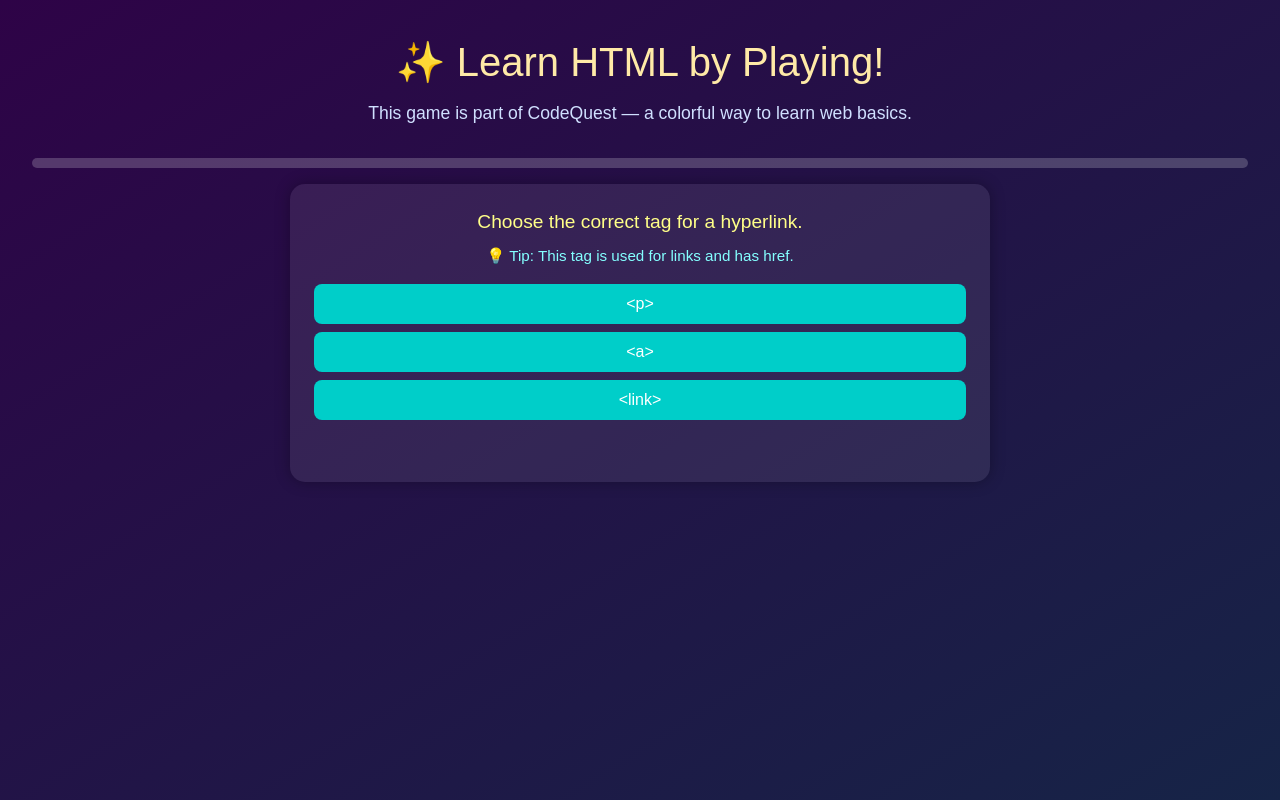
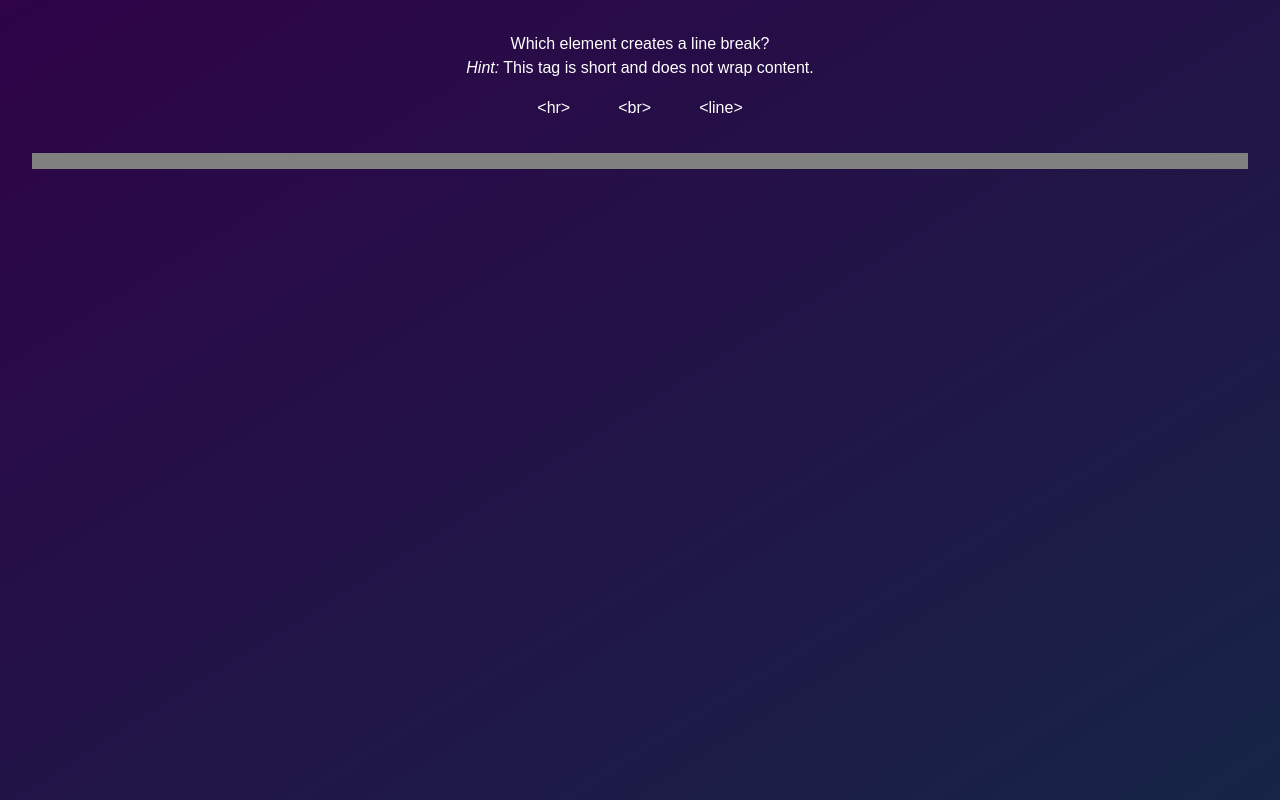
Before and after one commit to qoldfire/probable-octo-guide, a Next.js app: page /game in a window 1280 px wide. Both pictures are taken after a click on the button "Start Game". Built offline with nearby package versions, Linux system fonts and the light colour scheme.

Commit message:
Update page.tsx

```diff
--- a/app/game/page.tsx
+++ b/app/game/page.tsx
@@ -1,7 +1,11 @@
 'use client';
 
-import { useState } from 'react';
+import { useState, useEffect } from 'react';
 import Head from 'next/head';
+
+// Load sound
+const correctSound = typeof Audio !== 'undefined' ? new Audio('/correct.mp3') : null;
+const wrongSound = typeof Audio !== 'undefined' ? new Audio('/wrong.mp3') : null;
 
 // Define a type for the questions
 type Question = {
@@ -27,117 +31,108 @@ export default function GamePage() {
   const allChallenges: Question[] = [
     {
       instruction: 'Write HTML that creates a paragraph that says "HTML is fun".',
-      tip: 'Remember the tag that wraps text to form a paragraph.',
-      failTip: 'Try using a paragraph tag like <p>.',
+      tip: 'Use a tag for paragraphs that wraps your sentence.',
+      failTip: 'The <p> tag wraps content in a paragraph.',
       placeholder: '<p>HTML is fun</p>',
       check: (input: string) => /<p>\s*html is fun\s*<\/p>/i.test(input),
-      type: 'typing',
+      type: 'typing'
     },
     {
       instruction: 'Which tag makes the biggest heading?',
-      tip: 'Heading tags range from h1 to h6.',
+      tip: 'There are heading tags from h1 to h6. Lower number means bigger heading.',
       options: ['<h1>', '<h3>', '<h6>'],
       correct: '<h1>',
-      failTip: 'The biggest heading uses the smallest number.',
-      type: 'choice',
+      failTip: 'Use the largest heading tag available.',
+      type: 'choice'
     },
     {
       instruction: 'Choose the correct tag for a hyperlink.',
-      tip: 'This tag is used for links and has href.',
+      tip: 'It starts with "a" and is used to link to other pages.',
       options: ['<p>', '<a>', '<link>'],
       correct: '<a>',
-      failTip: 'It starts with the letter "a".',
-      type: 'choice',
+      failTip: 'It allows navigation to another page.',
+      type: 'choice'
     },
     {
       instruction: 'Type HTML to make the word "Code" bold.',
-      tip: 'Use the tag that styles text bold.',
-      failTip: 'Try using <strong> or <b> tags.',
+      tip: 'Use a tag that emphasizes or bolds text.',
+      failTip: 'Try using <strong> or <b>.',
       placeholder: '<strong>Code</strong>',
       check: (input: string) => /<(strong|b)>\s*code\s*<\/(strong|b)>/i.test(input),
-      type: 'typing',
+      type: 'typing'
     },
     {
       instruction: 'Which tag is used for images?',
-      tip: 'This tag is self-closing and uses src and alt.',
+      tip: 'It includes the src attribute and is self-closing.',
       options: ['<img>', '<picture>', '<src>'],
       correct: '<img>',
-      failTip: 'It starts with "img" and does not need a closing tag.',
-      type: 'choice',
+      failTip: 'It is used to display pictures.',
+      type: 'choice'
     },
     {
       instruction: 'Type HTML to create a level 2 heading that says "Start".',
-      tip: 'Headings go from h1 (largest) to h6 (smallest).',
-      failTip: 'Try using <h2>Start</h2>.',
+      tip: 'Use an h-tag with the number 2.',
+      failTip: 'Try <h2>Start</h2>.',
       placeholder: '<h2>Start</h2>',
       check: (input: string) => /<h2>\s*start\s*<\/h2>/i.test(input),
-      type: 'typing',
+      type: 'typing'
     },
     {
       instruction: 'Which element creates a line break?',
-      tip: 'It is a self-closing tag with "br".',
+      tip: 'This tag is short and does not wrap content.',
       options: ['<hr>', '<br>', '<line>'],
       correct: '<br>',
-      failTip: 'It’s just two letters: br.',
-      type: 'choice',
+      failTip: 'It is used to break lines.',
+      type: 'choice'
     },
     {
       instruction: 'Write HTML to make the text "Fun" italic.',
-      tip: 'Italic text can use <i> or <em> tags.',
+      tip: 'Use a tag that makes text slanted.',
       failTip: 'Try using <i> or <em>.',
       placeholder: '<em>Fun</em>',
       check: (input: string) => /<(i|em)>\s*fun\s*<\/(i|em)>/i.test(input),
-      type: 'typing',
+      type: 'typing'
     },
     {
       instruction: 'Which tag defines a list item?',
-      tip: 'Used inside ordered or unordered lists.',
+      tip: 'It appears inside both ordered and unordered lists.',
       options: ['<li>', '<ol>', '<ul>'],
       correct: '<li>',
-      failTip: 'The list item tag is "li".',
-      type: 'choice',
+      failTip: 'It defines a list item.',
+      type: 'choice'
     },
     {
       instruction: 'Write HTML to create a link that says "Site" and goes to example.com.',
-      tip: 'Links use <a> with href attribute.',
+      tip: 'Use the <a> tag with an href attribute pointing to the site.',
       failTip: 'Try <a href="https://example.com">Site</a>',
       placeholder: '<a href="https://example.com">Site</a>',
-      check: (input: string) =>
-        /<a\s+href=["']https:\/\/example\.com["']>\s*site\s*<\/a>/i.test(input),
-      type: 'typing',
-    },
+      check: (input: string) => /<a\s+href=["']https:\/\/example\.com["']>\s*site\s*<\/a>/i.test(input),
+      type: 'typing'
+    }
   ];
 
-  // Start or restart the game, shuffle and pick 3 questions
-  const startGame = () => {
+  useEffect(() => {
     const shuffled = [...allChallenges].sort(() => 0.5 - Math.random());
     setChallengeSet(shuffled.slice(0, 3));
-    setCurrentIndex(0);
-    setScore(0);
-    setProgress(0);
-    setFeedback('');
-    setInputValue('');
-    setStep('challenge');
-  };
+  }, [step]);
 
   const current = challengeSet[currentIndex];
 
   const handleSubmit = (answer?: string) => {
-    if (!current) return;
-
     let isCorrect = false;
-
     if (current.type === 'typing') {
-      if (!inputValue.trim()) return; // Don't submit empty input
+      if (!inputValue.trim()) return;
       isCorrect = current.check?.(inputValue.trim()) ?? false;
     } else if (current.type === 'choice') {
       isCorrect = answer === current.correct;
     }
 
     if (isCorrect) {
-      setScore((prev) => prev + 1);
+      correctSound?.play();
+      setScore(score + 1);
       setFeedback('✅ Correct!');
     } else {
+      wrongSound?.play();
       setFeedback('❌ Try again. Hint: ' + current.failTip);
       return;
     }
@@ -146,11 +141,10 @@ export default function GamePage() {
       setFeedback('');
       setInputValue('');
       if (currentIndex + 1 < challengeSet.length) {
-        setCurrentIndex((prev) => prev + 1);
+        setCurrentIndex(currentIndex + 1);
         setProgress(((currentIndex + 2) / challengeSet.length) * 100);
       } else {
         setStep('complete');
-        setProgress(100);
       }
     }, 1000);
   };
@@ -158,255 +152,71 @@ export default function GamePage() {
   return (
     <>
       <Head>
-        <title>HTML Learning Game</title>
+        <title>CodeQuest</title>
       </Head>
-      <div
-        className="wrapper"
-        style={{
+      <div className="wrapper" style={{
         padding: '2rem',
         textAlign: 'center',
         color: '#ffffff',
         background: 'linear-gradient(to bottom right, #2e0347, #162447)',
         fontFamily: '"Poppins", sans-serif',
         minHeight: '100vh',
-          transition: 'all 0.5s ease-in-out',
-        }}
-      >
-        <h1
-          style={{
-            fontSize: '2.5rem',
-            marginBottom: '0.5rem',
-            color: '#ffeaa7',
-            userSelect: 'none',
-          }}
-        >
-          ✨ Learn HTML by Playing!
-        </h1>
-        <p style={{ fontSize: '1.1rem', marginBottom: '2rem', color: '#d0e0ff' }}>
-          This game is part of CodeQuest — a colorful way to learn web basics.
-        </p>
-
-        <div
-          style={{
-            height: '10px',
-            background: '#fff3',
-            borderRadius: '5px',
-            marginBottom: '1rem',
-            overflow: 'hidden',
-          }}
-        >
-          <div
-            style={{
-              width: `${progress}%`,
-              background: '#6c5ce7',
-              height: '100%',
-              borderRadius: '5px',
-              transition: 'width 0.5s ease-in-out',
-            }}
-          />
-        </div>
-
+        transition: 'all 0.5s ease-in-out'
+      }}>
         {step === 'intro' && (
           <div>
-            <p style={{ fontSize: '1.2rem', color: '#f0f8ff' }}>
-              Start learning HTML from scratch with easy challenges!
-            </p>
-            <button
-              onClick={startGame}
-              style={{
-                marginTop: '1rem',
-                padding: '0.75rem 1.5rem',
-                borderRadius: '10px',
-                background: 'linear-gradient(to right, #ff6ec4, #7873f5)',
-                color: '#fff',
-                fontSize: '1rem',
-                cursor: 'pointer',
-                border: 'none',
-                transition: 'transform 0.3s',
-                userSelect: 'none',
-              }}
-              onMouseEnter={(e) =>
-                (e.currentTarget.style.transform = 'scale(1.05)')
-              }
-              onMouseLeave={(e) =>
-                (e.currentTarget.style.transform = 'scale(1)')
-              }
-            >
-              Start Game
-            </button>
+            <h1>Welcome to CodeQuest</h1>
+            <p>Learn HTML the fun way! Ready to begin?</p>
+            <button onClick={() => setStep('challenge')}>Start Game</button>
           </div>
         )}
 
         {step === 'challenge' && current && (
-          <div
-            style={{
-              background: 'rgba(255,255,255,0.08)',
-              padding: '1.5rem',
-              borderRadius: '15px',
-              maxWidth: '700px',
-              margin: '0 auto',
-              boxShadow: '0 0 15px rgba(0,0,0,0.3)',
-              userSelect: 'none',
-              animation: 'fadeIn 0.5s ease',
-            }}
-          >
-            <p
-              style={{
-                fontSize: '1.2rem',
-                marginBottom: '0.5rem',
-                color: '#ffff88',
-              }}
-            >
-              {current.instruction}
-            </p>
-            <p
-              style={{
-                fontSize: '0.95rem',
-                marginBottom: '1rem',
-                color: '#84ffff',
-              }}
-            >
-              💡 Tip: {current.tip}
-            </p>
+          <div>
+            <h2>{current.instruction}</h2>
+            <p><em>Hint:</em> {current.tip}</p>
 
-            {current.type === 'typing' ? (
-              <>
-                <textarea
+            {current.type === 'typing' && (
+              <input
+                type="text"
                 value={inputValue}
                 onChange={(e) => setInputValue(e.target.value)}
-                  rows={2}
-                  placeholder={current.placeholder}
-                  style={{
-                    width: '100%',
-                    padding: '0.75rem',
-                    borderRadius: '10px',
-                    border: '1px solid #ccc',
-                    fontSize: '1rem',
-                    fontFamily: 'monospace',
-                    color: '#222',
-                    backgroundColor: '#fff',
-                    userSelect: 'text',
-                    transition: 'box-shadow 0.3s ease',
-                  }}
-                  onFocus={(e) =>
-                    (e.currentTarget.style.boxShadow =
-                      '0 0 8px #6c5ce7aa')
-                  }
-                  onBlur={(e) => (e.currentTarget.style.boxShadow = 'none')}
+                placeholder={current.placeholder || ''}
+                style={{ padding: '0.5rem', fontSize: '1rem', width: '80%' }}
               />
-                <button
-                  onClick={() => handleSubmit()}
-                  style={{
-                    marginTop: '1rem',
-                    padding: '0.5rem 1.25rem',
-                    borderRadius: '10px',
-                    background:
-                      'linear-gradient(to right, #8e2de2, #f093fb)',
-                    color: 'white',
-                    fontSize: '1rem',
-                    cursor: 'pointer',
-                    border: 'none',
-                    userSelect: 'none',
-                    transition: 'transform 0.3s ease',
-                  }}
-                  onMouseEnter={(e) =>
-                    (e.currentTarget.style.transform = 'scale(1.05)')
-                  }
-                  onMouseLeave={(e) =>
-                    (e.currentTarget.style.transform = 'scale(1)')
-                  }
-                >
-                  Submit
-                </button>
-              </>
-            ) : (
-              <div
-                style={{
-                  display: 'flex',
-                  flexDirection: 'column',
-                  gap: '0.5rem',
-                }}
-              >
-                {current.options?.map((opt: string, idx: number) => (
+            )}
+
+            {current.type === 'choice' && current.options && (
+              <div>
+                {current.options.map((option, idx) => (
                   <button
                     key={idx}
-                    onClick={() => handleSubmit(opt)}
-                    style={{
-                      padding: '0.5rem 1rem',
-                      borderRadius: '8px',
-                      background: '#00cec9',
-                      color: 'white',
-                      fontSize: '1rem',
-                      cursor: 'pointer',
-                      border: 'none',
-                      userSelect: 'none',
-                      transition: 'background-color 0.3s ease',
-                    }}
-                    onMouseEnter={(e) =>
-                      (e.currentTarget.style.backgroundColor = '#00b3ac')
-                    }
-                    onMouseLeave={(e) =>
-                      (e.currentTarget.style.backgroundColor = '#00cec9')
-                    }
+                    onClick={() => handleSubmit(option)}
+                    style={{ margin: '0.5rem', padding: '0.5rem 1rem', fontSize: '1rem' }}
                   >
-                    {opt}
+                    {option}
                   </button>
                 ))}
               </div>
             )}
 
-            <p
-              style={{
-                marginTop: '1rem',
-                fontWeight: 'bold',
-                color: '#ffb6c1',
-                minHeight: '1.4rem',
-              }}
-            >
-              {feedback}
-            </p>
+            <div style={{ marginTop: '1rem' }}>
+              {current.type === 'typing' && (
+                <button onClick={() => handleSubmit()}>Submit</button>
+              )}
+              <p>{feedback}</p>
+              <progress value={progress} max={100} style={{ width: '100%' }} />
+            </div>
           </div>
         )}
 
         {step === 'complete' && (
           <div>
-            <p style={{ fontSize: '1.2rem', color: '#f5f5f5' }}>🎉 All done!</p>
-            <p style={{ color: '#ffeaa7' }}>
-              Your score: {score} / {challengeSet.length}
-            </p>
-            <button
-              onClick={startGame}
-              style={{
-                marginTop: '1rem',
-                padding: '0.75rem 1.5rem',
-                borderRadius: '10px',
-                background:
-                  'linear-gradient(to right, #00cec9, #6c5ce7)',
-                color: '#fff',
-                fontSize: '1rem',
-                cursor: 'pointer',
-                border: 'none',
-                userSelect: 'none',
-                transition: 'transform 0.3s',
-              }}
-              onMouseEnter={(e) =>
-                (e.currentTarget.style.transform = 'scale(1.05)')
-              }
-              onMouseLeave={(e) =>
-                (e.currentTarget.style.transform = 'scale(1)')
-              }
-            >
-              Play Again
-            </button>
+            <h2>Well done!</h2>
+            <p>Your score: {score}/{challengeSet.length}</p>
+            <button onClick={() => { setStep('intro'); setCurrentIndex(0); setScore(0); }}>Play Again</button>
           </div>
         )}
-
-        <style>{`
-          @keyframes fadeIn {
-            from {opacity: 0;}
-            to {opacity: 1;}
-          }
-        `}</style>
       </div>
     </>
   );
```
Lines whose indentation alone changed are shown as unchanged.
